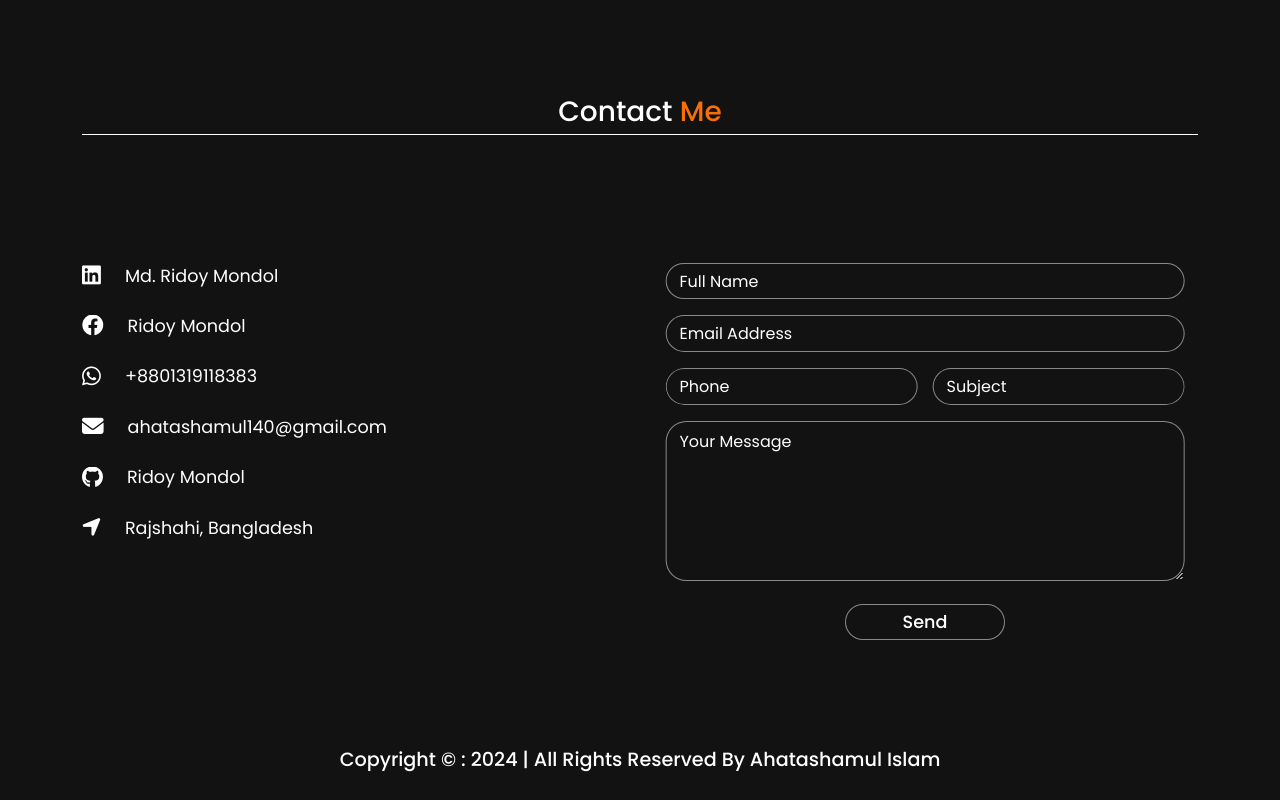
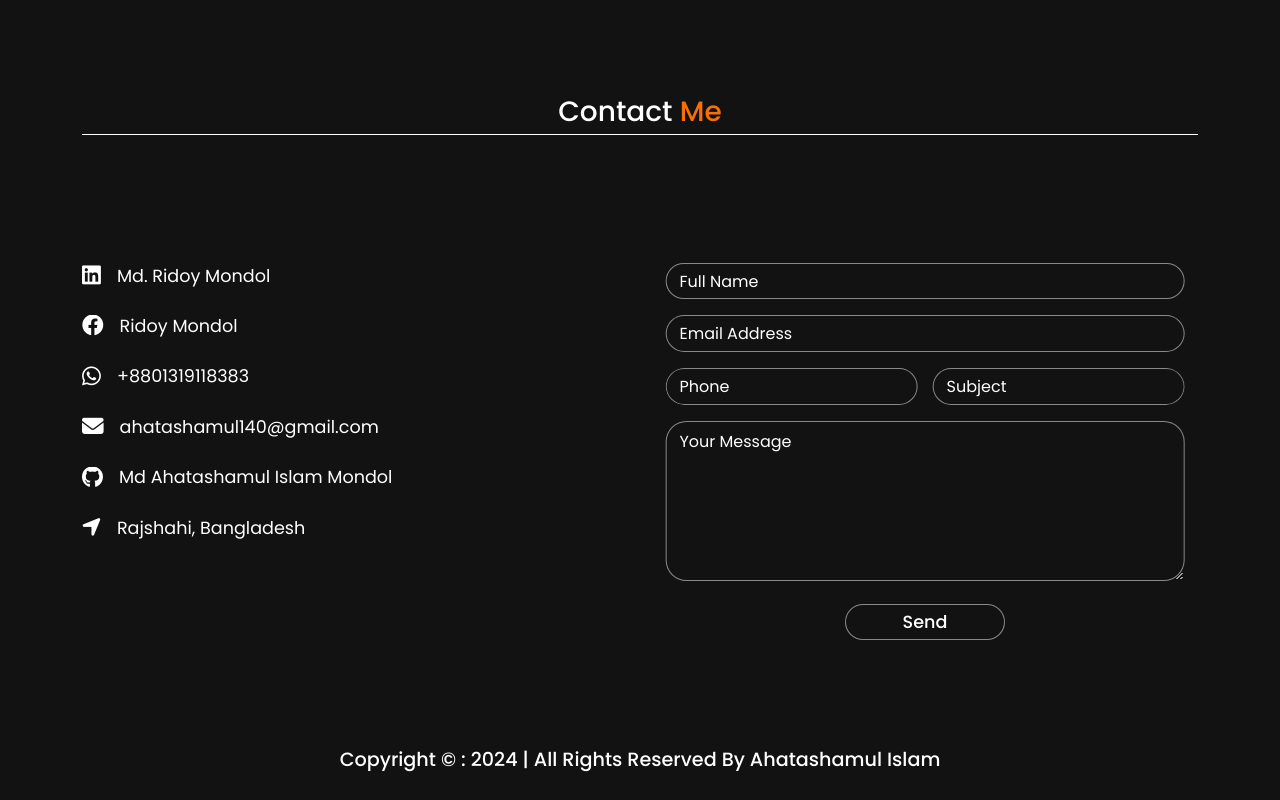
Before and after one commit to Ridoy-Mondol/portfolio, a React (Create React App) app: page / in a window 1280 px wide. Shown: the part 5285-6085 px from the top of the page. Built offline with nearby package versions, Linux system fonts and the light colour scheme.

Commit message:
updated contact info and css

```diff
--- a/public/index.html
+++ b/public/index.html
@@ -14,7 +14,7 @@
     <link href="https://cdn.jsdelivr.net/npm/bootstrap@5.3.2/dist/css/bootstrap.min.css" rel="stylesheet" integrity="sha384-T3c6CoIi6uLrA9TneNEoa7RxnatzjcDSCmG1MXxSR1GAsXEV/Dwwykc2MPK8M2HN" crossorigin="anonymous">
     <link rel="stylesheet" href="https://cdnjs.cloudflare.com/ajax/libs/font-awesome/6.4.2/css/all.min.css" integrity="sha512-z3gLpd7yknf1YoNbCzqRKc4qyor8gaKU1qmn+CShxbuBusANI9QpRohGBreCFkKxLhei6S9CQXFEbbKuqLg0DA==" crossorigin="anonymous" referrerpolicy="no-referrer" />
     <link rel="stylesheet" href="https://unicons.iconscout.com/release/v4.0.8/css/line.css">
-    <title>Md Ahatashamul Islam Mondol</title>
+    <title>Ahatashamul Islam</title>
   </head>
   <body>
     <div id="root"></div>
--- a/src/App.css
+++ b/src/App.css
@@ -342,7 +342,7 @@ body {
 
 /* contact */
 .contact-text{
-  margin-left: 1.5rem;
+  margin-left: 1rem;
   font-size: 1.1rem;
 }
 .contact-icon{
@@ -358,11 +358,17 @@ body {
   color: var(--light-text-color);
   transition: color 0.3s ease-in;
 }
+.github {
+  width: 20rem;
+  color: var(--light-text-color);
+  transition: color 0.3s ease-in;
+}
 .location {
   width: 15rem;
 }
 .linkedin:hover,
-.gmail:hover {
+.gmail:hover,
+.github:hover {
   color: var(--main-orange-color)!important;
   transition: color 0.15s ease-in;
 }
--- a/src/component/Contact.js
+++ b/src/component/Contact.js
@@ -202,12 +202,12 @@ const Contact = () => {
                 <Link
                   target="_blank"
                   to="https://github.com/Ridoy-Mondol"
-                  className={`text-decoration-none d-flex align-items-center linkedin ${
+                  className={`text-decoration-none d-flex align-items-center github ${
                     isGithubIntersecting ? "leftIn" : ""
                   } ${mode ? "dark light-link" : ""}`}
                 >
                   <i className="fa-brands fa-github contact-icon"></i>
-                  <span className="contact-text">Ridoy Mondol</span>
+                  <span className="contact-text">Md Ahatashamul Islam Mondol</span>
                 </Link>
               </div>
 
```
